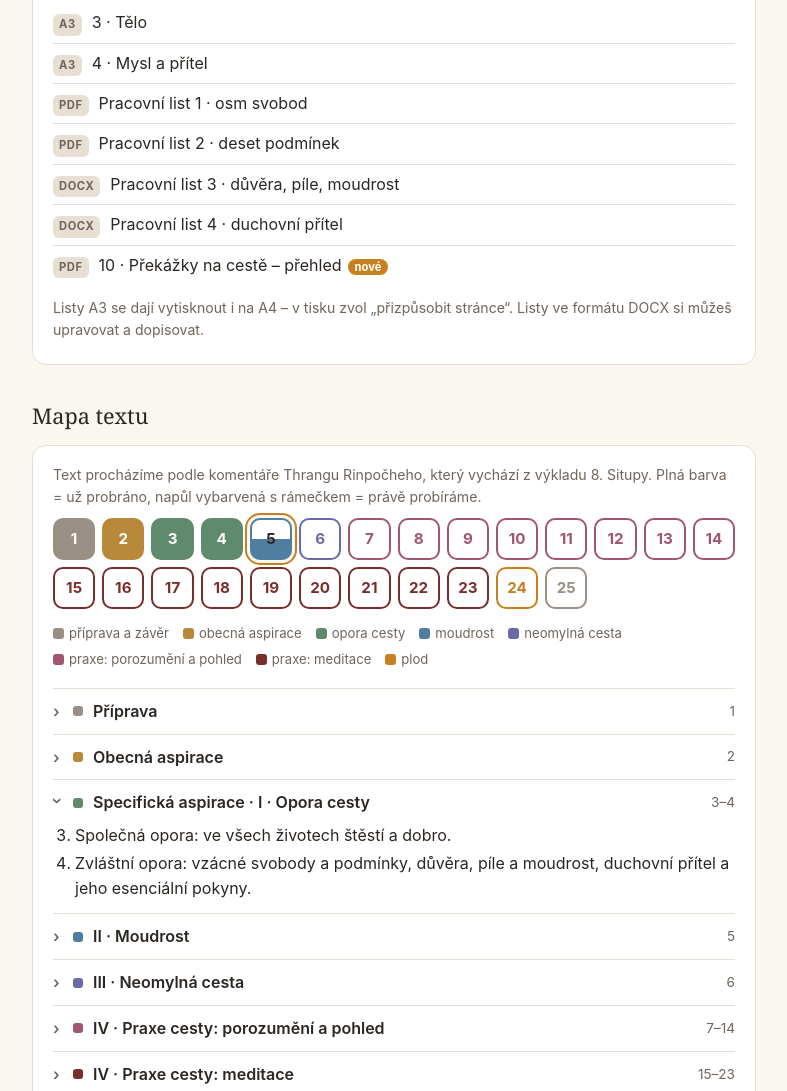
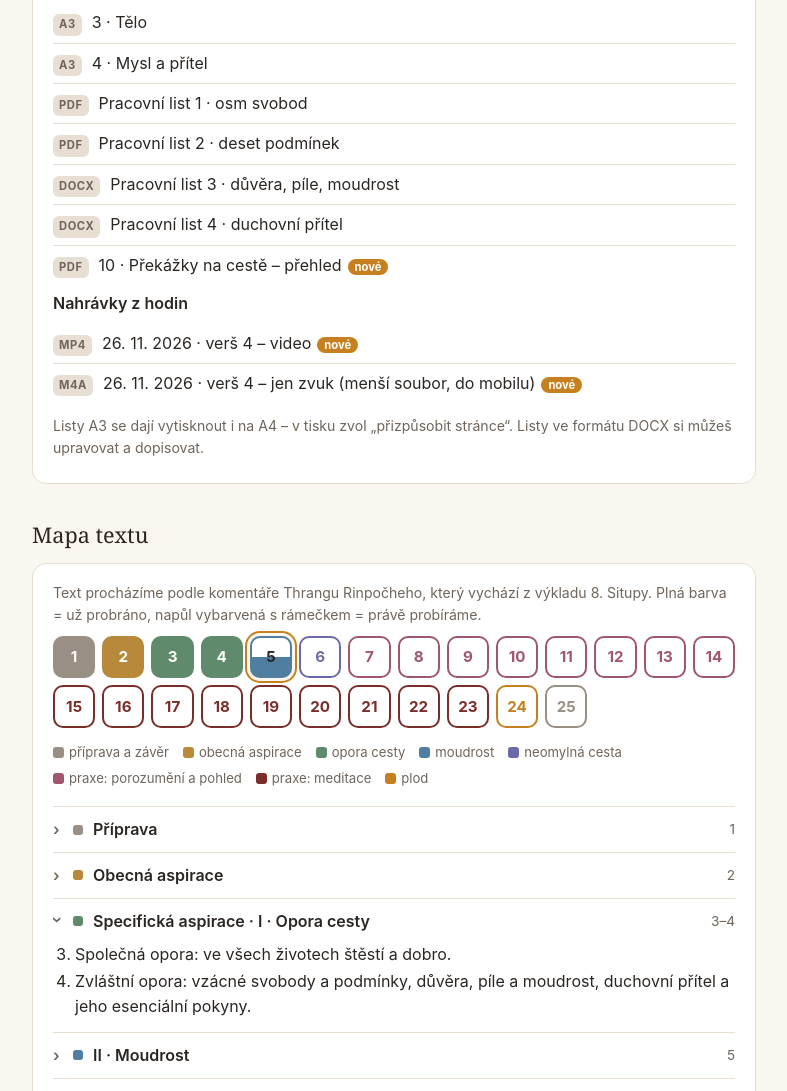
Before and after one commit to MiroslavHrdina/studijni-skupiny, a plain HTML site: page nala/index.html in a window 1280 px wide. Shown: the part 1303-2394 px from the top of the page, without its empty margins (246-1033 px from the left). Drawn offline with Linux system fonts and the light colour scheme.

Commit message:
Nala: sekce Nahrávky z hodin (26. 11. 2026, verš 4)
Co-Authored-By: Claude Opus 5.5 <noreply@anthropic.com>
Claude-Session: https://claude.ai/code/session_018Vo3CwMzFVusQDAJTGSBxu

```diff
--- a/nala/index.html
+++ b/nala/index.html
@@ -155,6 +155,11 @@
     <li><span class="fmt">DOCX</span><span>Pracovní list 4 · duchovní přítel</span></li>
     <li><span class="fmt">PDF</span><span>10 · Překážky na cestě – přehled<span class="new">nové</span></span></li>
   </ul>
+  <p class="folder">Nahrávky z hodin</p>
+  <ul class="clean">
+    <li><span class="fmt">MP4</span><span>26. 11. 2026 · verš 4 – video<span class="new">nové</span></span></li>
+    <li><span class="fmt">M4A</span><span>26. 11. 2026 · verš 4 – jen zvuk (menší soubor, do mobilu)<span class="new">nové</span></span></li>
+  </ul>
   <p class="small" style="margin-top:12px">Listy A3 se dají vytisknout i na A4 – v tisku zvol „přizpůsobit stránce“. Listy ve formátu DOCX si můžeš upravovat a dopisovat.</p>
 </section>
 
```
